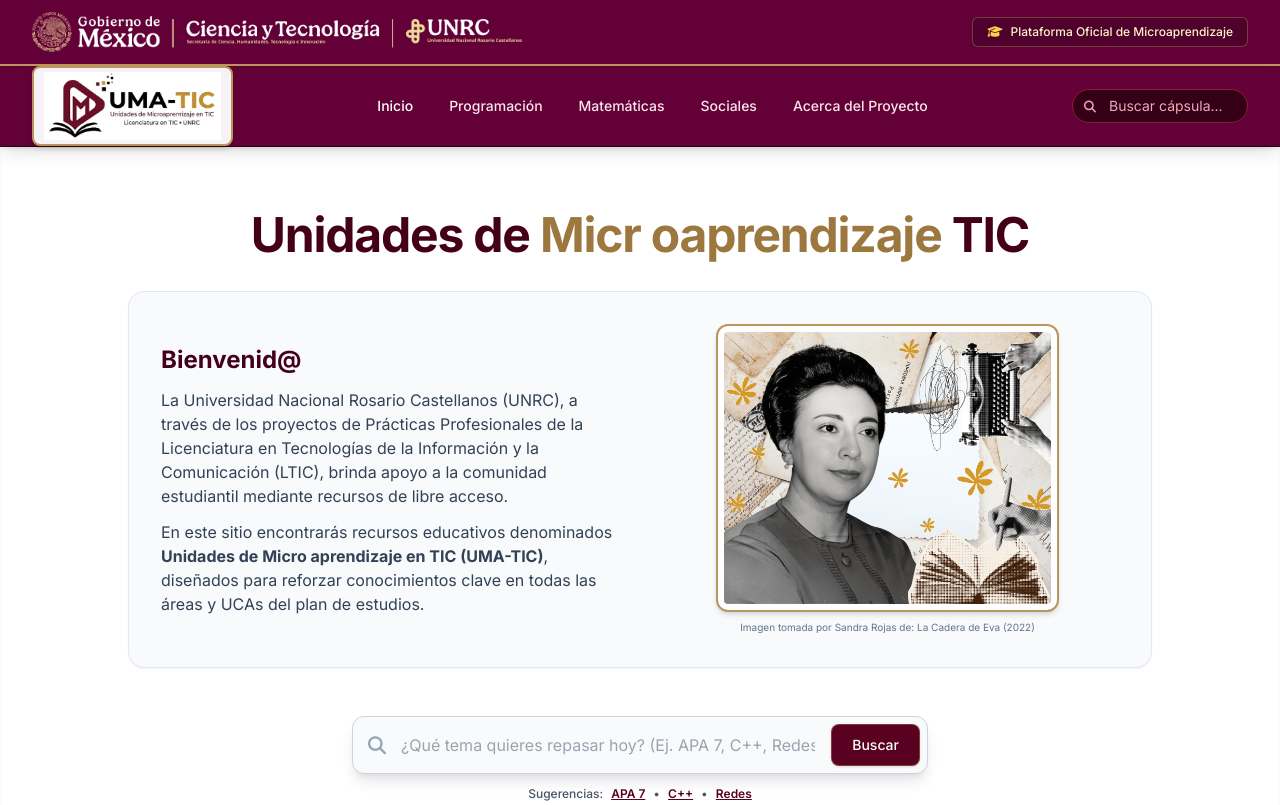
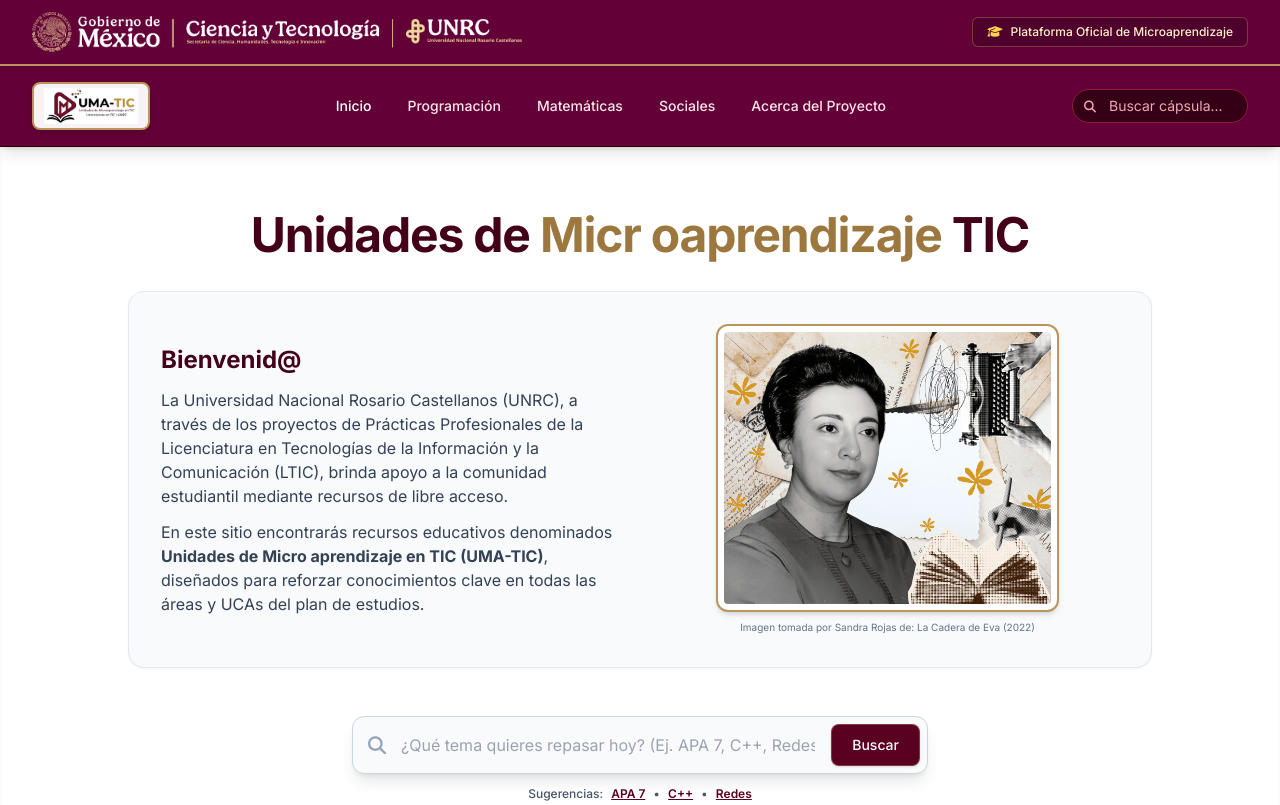
Before and after one commit to Mariana-boop0907/UMA-TIC.github.io, a plain HTML site: page index.html in a window 1280 px wide. Shown: the top 805 px of the page. Drawn offline with nearby package versions, Linux system fonts and the light colour scheme.

Commit message:
Update logo

```diff
--- a/index.html
+++ b/index.html
@@ -49,7 +49,7 @@
 
                 <!-- LOGOTIPO UMA-TIC -->
                 <div class="flex items-center space-x-3 cursor-pointer py-1.5" onclick="navegarA('inicio')">
-                    <img src="LOGOUMATIC2,0.PNG" alt="UMA-TIC Unidades de Microaprendizaje en TIC" class="h-12 sm:h-20 w-auto object-contain bg-white/95 px-2.5 py-1 rounded-lg shadow-md border-2 border-dorado-500">
+                    <img src="LOGOUMATIC2,0.PNG" alt="UMA-TIC Unidades de Microaprendizaje en TIC" class="h-12 sm:h-18 w-auto object-contain bg-white/95 px-2.5 py-1 rounded-lg shadow-md border-2 border-dorado-500">
                 </div>
 
                 <!-- NAVEGACIÓN -->
```
